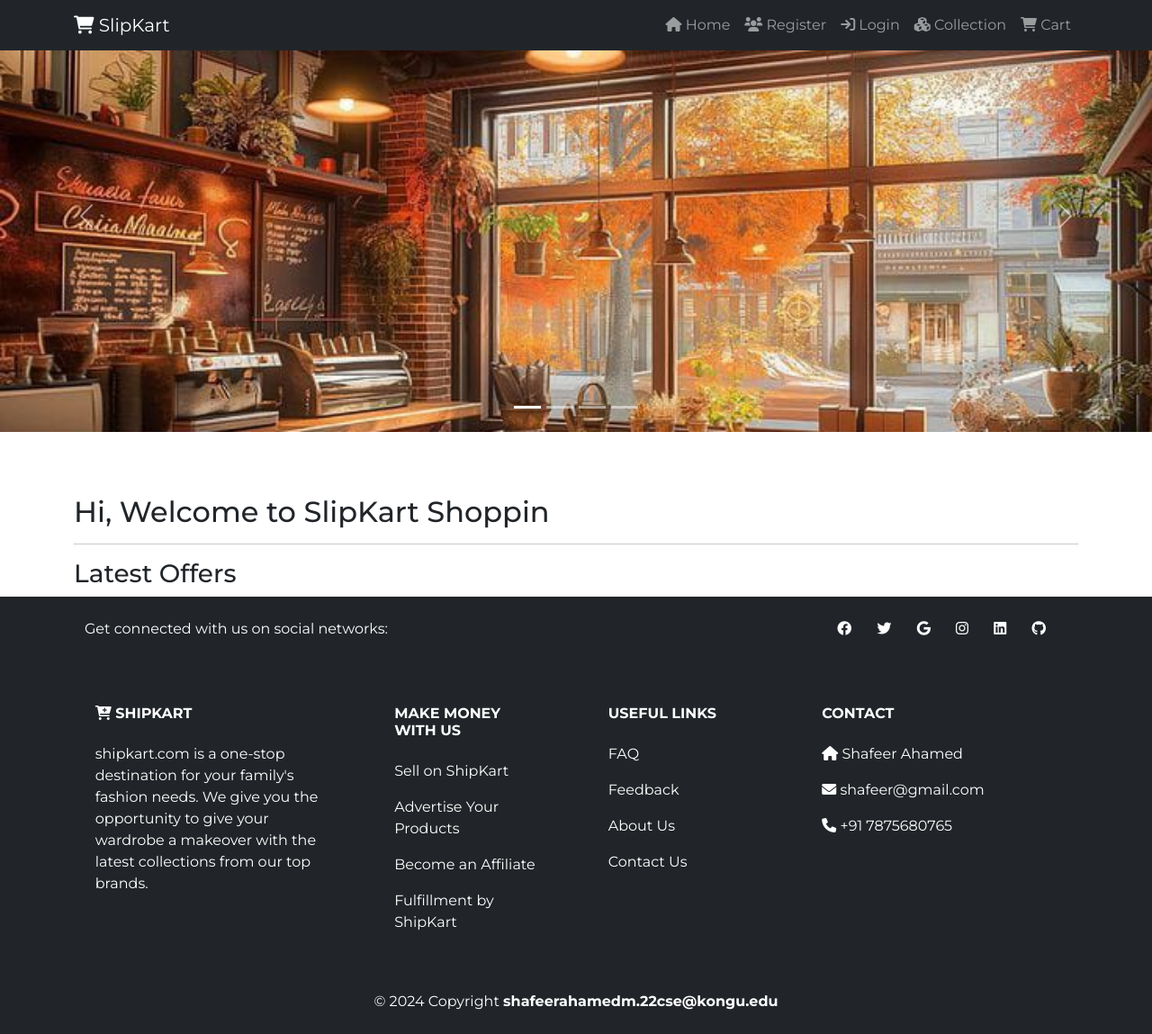
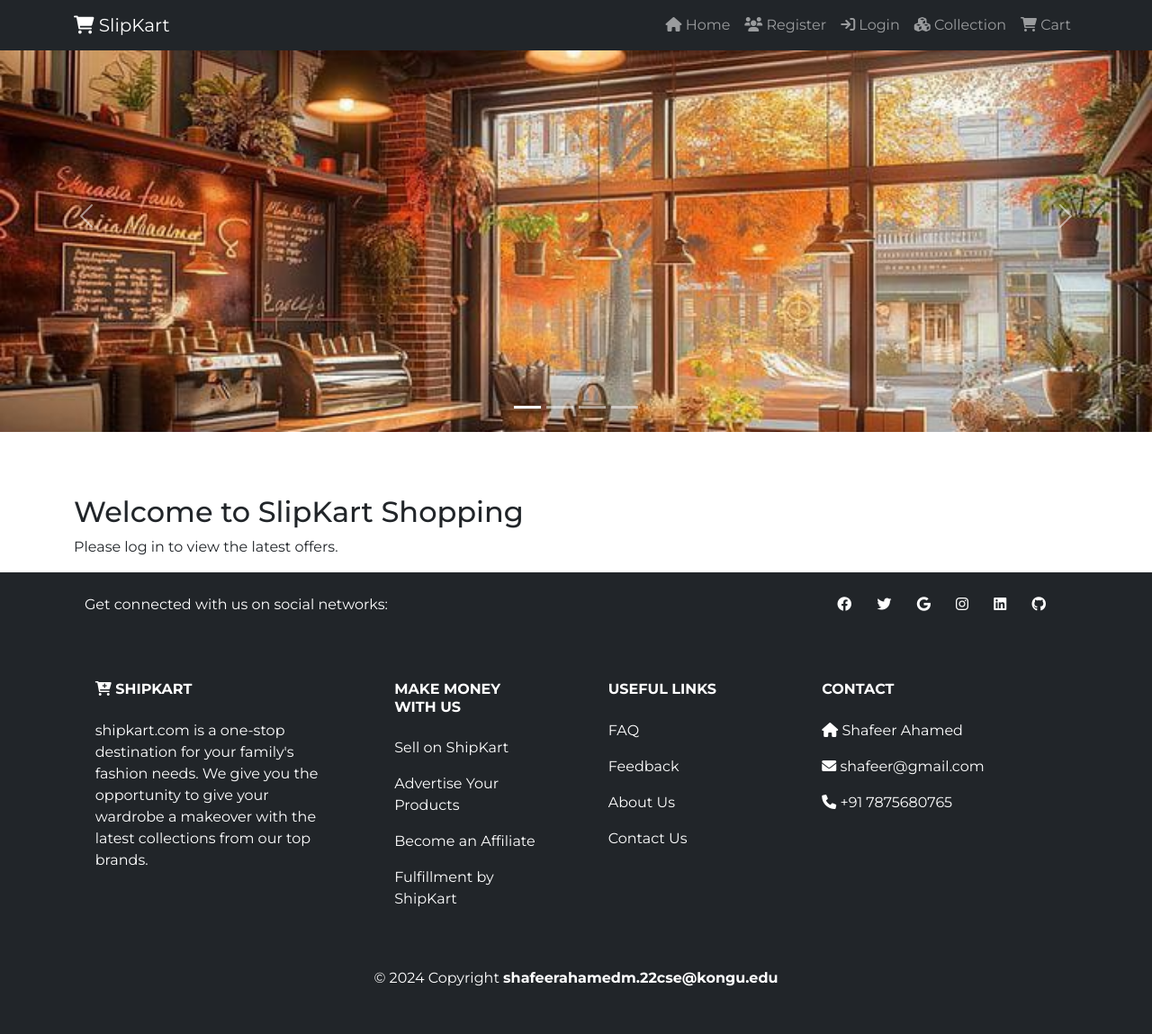
Before and after one commit to shafeer2511/E-Commerce, a Django app: page / in a window 1280 px wide. Shown: the whole page at 90% size. After the commit the page ends 1096 px from the top, so only its background shows below. Run offline with Django 5.2, Linux system fonts and the light colour scheme; data that the repository does not hold is empty.

Commit message:
Update index.html

```diff
--- a/shop/templates/shop/index.html
+++ b/shop/templates/shop/index.html
@@ -1,25 +1,30 @@
 {% extends "shop/layouts/main.html" %}
 {% block content %}
-{% include 'shop/inc/slider.html'%}
-    <div class='container' style="margin-top: 70px">
-        <div class='row'>
-            <div class='col-12'>
-                <h2>Hi, Welcome to SlipKart Shoppin</h2>
-                <hr style='border-color: black'>
-                <h3> Latest Offers</h3>
+{% include 'shop/inc/slider.html' %}
+<div class="container" style="margin-top: 70px;">
+    <div class="row">
+        <div class="col-12">
+            {% if user.is_authenticated %}
+            <h2>Hi, {{ user.username }}! Welcome to SlipKart Shopping</h2>
+            <hr style="border-color: black;">
+            <h3>Latest Offers</h3>
             <div class="row"> <!-- Row for the grid -->
                 {% for item in products %}
                 <div class="col-md-4 col-lg-3">
                     <div class="card my-3" style="height: 350px; display: flex; flex-direction: column;">
                         <div style="height: 200px; overflow: hidden;">
+                            {% if item.product_image %}
                             <img src="{{ item.product_image.url }}" class="card-img-top" alt="Categories" style="width: 100%; height: 100%; object-fit: contain;">
+                            {% else %}
+                            <img src="/static/images/default_product.jpg" class="card-img-top" alt="Default Image" style="width: 100%; height: 100%; object-fit: contain;">
+                            {% endif %}
                         </div>
                         <a href="{% url 'product_details' item.category.name item.name %}">
                             <div class="card-body d-flex flex-column justify-content-between" style="flex-grow: 1;">
                                 <h5 class="card-title text-primary">{{ item.name }}</h5>
                                 <div>
-                                        <span class="float-start old_price"><s>Rs.{{ item.original_price | stringformat:'d' }}</s></span>
-                                        <span class="float-end new_price">Rs.{{ item.selling_price | stringformat:'d' }}</span>
+                                    <span class="float-start old_price"><s>Rs. {{ item.original_price|floatformat:2 }}</s></span>
+                                    <span class="float-end new_price">Rs. {{ item.selling_price|floatformat:2 }}</span>
                                 </div>
                             </div>
                         </a>
@@ -27,6 +32,10 @@
                 </div>
                 {% endfor %}
             </div>
+            {% else %}
+            <h2>Welcome to SlipKart Shopping</h2>
+            <p>Please log in to view the latest offers.</p>
+            {% endif %}
         </div>
     </div>
 </div>
```
Lines whose indentation alone changed are shown as unchanged.
